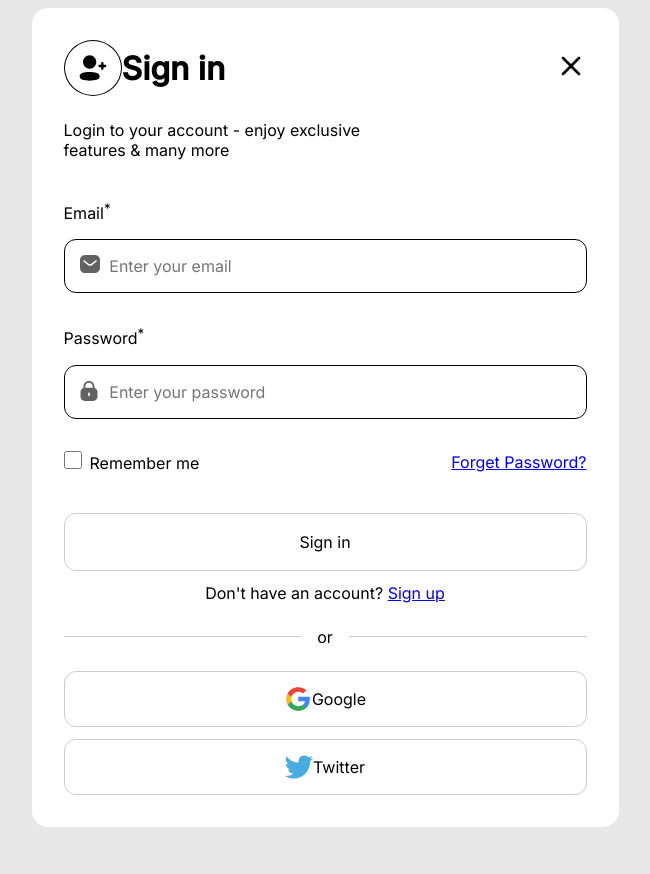
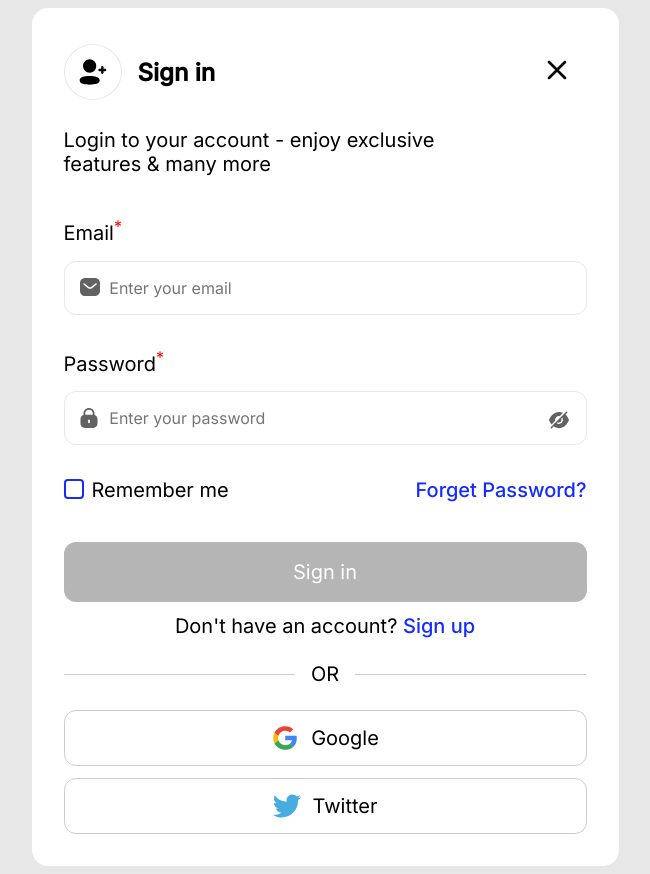
Before and after one commit to Jahan-Shah/cubik-formui-component, a Vue app in the folder vue/: page / in a window 1280 px wide. Shown: the whole page, without its empty margins (315-965 px from the left). Before the commit the page ends 835 px from the top, so only its background shows below. Built offline with nearby package versions, Linux system fonts and the light colour scheme.

Commit message:
in progress

```diff
--- a/vue/src/components/Form.vue
+++ b/vue/src/components/Form.vue
@@ -19,7 +19,8 @@
     <div class="form__body">
       <div class="input">
         <label for="email">Email<sup>*</sup></label>
-        <div class="email icon">
+        <div class="email">
+          <div class="icon icon__email"></div>
           <input
             id="email"
             type="email"
@@ -30,13 +31,15 @@
       </div>
       <div class="input">
         <label for="password">Password<sup>*</sup></label>
-        <div class="password icon">
+        <div class="password showEye">
+          <div class="icon icon__password"></div>
           <input
             type="password"
             id="password"
             placeholder="Enter your password"
             required
           />
+          <div class="icon icon__eye"></div>
         </div>
       </div>
       <div class="remeber__me">
@@ -45,7 +48,7 @@
           <label for="remeberme">Remember me</label>
         </div>
         <a href="#">Forget Password?</a>
-        <!-- replace anchor tag with router element of you're using vue router -->
+        <!-- replace anchor tag with router element if you're using vue router -->
       </div>
     </div>
     <div class="form__footer">
@@ -55,13 +58,13 @@
           <p>
             Don't have an account?
             <a href="#">Sign up</a>
-            <!-- replace anchor tag with router element of you're using vue router -->
+            <!-- replace anchor tag with router element if you're using vue router -->
           </p>
         </div>
       </div>
       <div class="authentication or">
         <div class="line"></div>
-        <p class="or__text">or</p>
+        <p class="or__text">OR</p>
         <div class="line"></div>
       </div>
       <div class="authentication">
@@ -77,15 +80,28 @@
 </template>
 
 <style scoped>
-@import url("https://fonts.googleapis.com/css2?family=Inter:wght@400;500&display=swap");
+/* copy following root css to you style.css or main css file */
 
-:root {
+/* :root {
   --clr-primary: hsl(234, 100%, 54%);
 
-  --clr-inactive: hsl(0, 0%, 91%);
-  --clr-error: hsl(0, 100%, 50%);
-  --clr-warning: hsl(29, 100%, 47%);
-}
+  --clr-submit-text: white;
+
+  --clr-accent: hsl(0, 0%, 91%);
+  --clr-accent-100: hsl(0, 0%, 71%);
+  --clr-accent-120: hsl(0, 0%, 38%);
+
+  --clr-accent-200: hsl(0, 100%, 50%);
+
+  --clr-accent-300: hsl(29, 100%, 47%);
+
+  --ff: "Inter", sans-serif;
+
+  --fw-regular: 400;
+  --fw-medium: 500;
+} */
+
+@import url("https://fonts.googleapis.com/css2?family=Inter:wght@400;500&display=swap");
 
 /* CSS reset ignore this */
 /*
@@ -159,6 +175,17 @@ h6 {
 }
 /* CSS reset end*/
 
+h1 {
+  font-size: 1.5rem;
+}
+
+p,
+a,
+button,
+label {
+  font-size: 1.25rem;
+}
+
 .header__top,
 .header__title,
 .remeber__me {
@@ -178,7 +205,7 @@ form,
 }
 
 form {
-  font-family: "Inter", sans-serif;
+  font-family: var(--ff);
   width: 587px;
   background-color: white;
   padding: 32px;
@@ -190,18 +217,38 @@ form {
 button,
 #password,
 #email {
-  border: 1px solid black;
+  border: 1px solid var(--clr-accent);
   border-radius: 0.75rem;
 }
 
+a {
+  text-decoration: none;
+  color: var(--clr-primary);
+  font-weight: var(--fw-medium);
+}
+
+sup {
+  color: var(--clr-accent-200);
+  font-size: 1rem;
+}
+
 /* form header */
+
+.header__cross {
+  padding: 0.875rem;
+  cursor: pointer;
+}
+
+.header__title {
+  gap: 1rem;
+}
 
 .form__header {
   gap: 24px;
 }
 
 .title__img {
-  border: 1px solid black;
+  border: 1px solid var(--clr-accent);
   padding: 14px;
   border-radius: 50%;
   display: grid;
@@ -227,37 +274,88 @@ div > label {
   margin-right: 8px;
 }
 
+input[type="checkbox"] + label {
+  cursor: pointer;
+  -webkit-user-select: none;
+  -ms-user-select: none;
+  user-select: none;
+}
+
 input[type="checkbox"] {
-  width: 18px;
-  aspect-ratio: 1;
+  appearance: none;
+  -webkit-appearance: none;
+  -moz-appearance: none;
+
+  width: 20px;
+  height: 20px;
+  border: 2px solid var(--clr-primary);
+  border-radius: 0.25em;
+  outline: none;
+
+  translate: 0 10%;
+
+  position: relative;
+  cursor: pointer;
+}
+
+input[type="checkbox"]:checked {
+  background-color: var(
+    --clr-primary
+  ); /* Set the background color when checked */
+}
+
+input[type="checkbox"]:checked::before {
+  content: "\2713";
+  font-size: 20px;
+  color: white;
+  position: absolute;
+  top: 50%;
+  left: 50%;
+  translate: -50% -50%;
+}
+
+.password,
+.email {
+  position: relative;
 }
 
 .icon {
-  position: relative;
-}
-
-.icon::before {
   content: "";
   position: absolute;
-  left: 1rem;
-  top: 52%;
-  transform: translateY(-50%);
+  top: 54%;
+  translate: 0 -50%;
   background-repeat: no-repeat;
   width: 24px;
   height: 24px;
 }
 
-.email::before {
+.icon__password {
+  left: 1rem;
+  background-image: url("/password.svg");
+}
+.icon__email {
+  left: 1rem;
   background-image: url("/email.svg");
 }
-.password::before {
-  background-image: url("/password.svg");
+
+.icon__eye {
+  right: 1rem;
+  background-image: url("/hideEye.svg");
+  cursor: pointer;
+}
+
+.showEye {
+  background-image: url("/showEye.svg");
+  background-repeat: no-repeat;
 }
 
 /* form footer */
 
 .submit {
   margin-bottom: 12px;
+  border: none;
+  color: var(--clr-submit-text);
+  background-color: var(--clr-accent-100);
 }
 
 .form__footer {
@@ -274,6 +372,8 @@ button {
   background-color: transparent;
   border: 1px solid #ccc;
   padding: 1.125rem;
+
+  cursor: pointer;
 }
 
 .auth {
@@ -286,6 +386,7 @@ button {
   align-items: center;
   justify-content: center;
   padding: 0.8125rem;
+  gap: 12px;
 }
 
 .auth__button:not(:last-child) {
```
